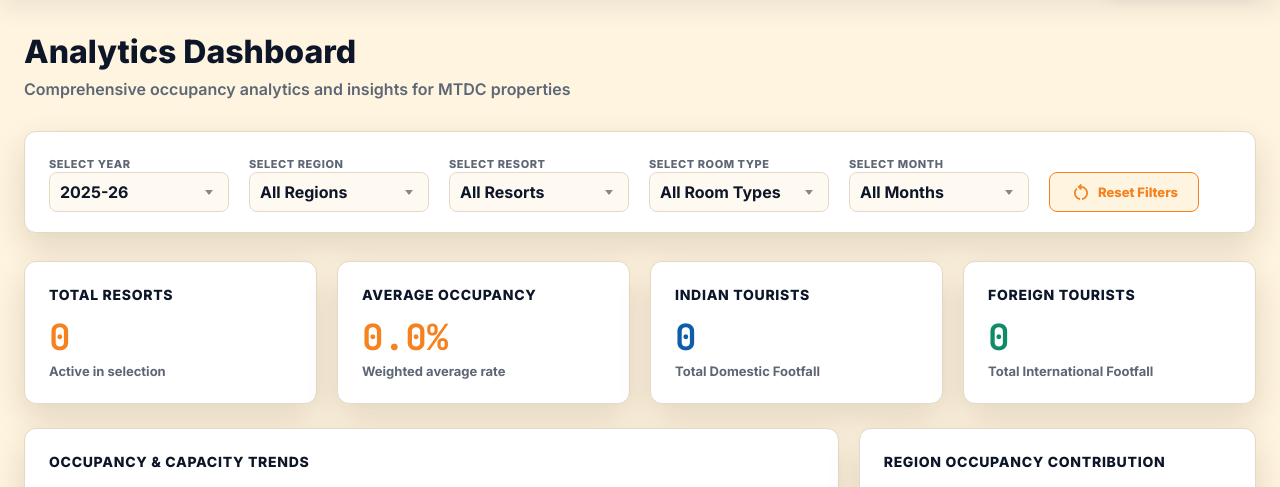
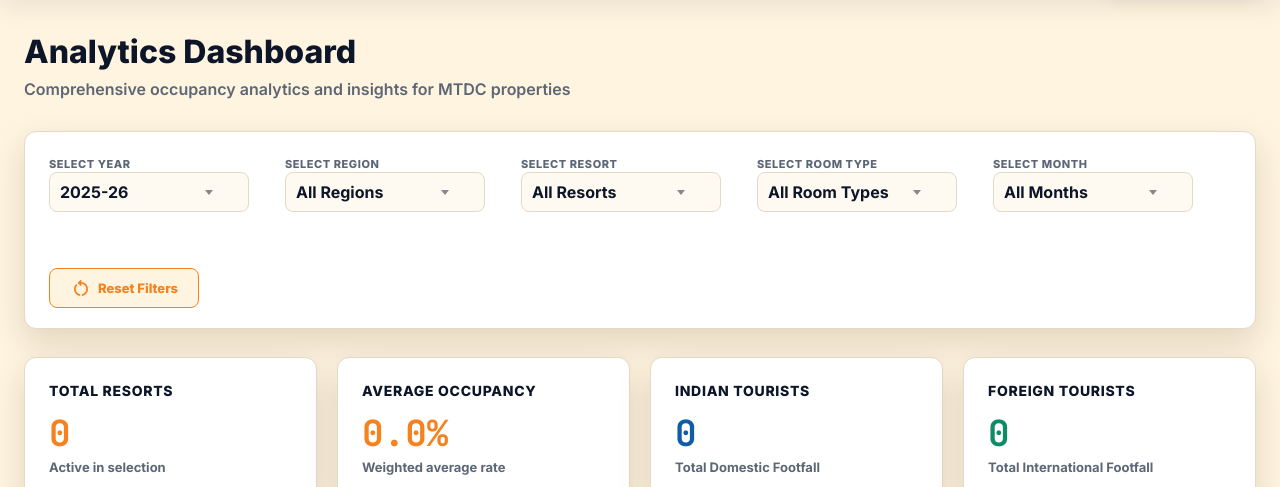
Before and after one commit to ankushjadhav-rottengrapes/MTDC, a Django app: page /analytics/ in a window 1280 px wide. Shown: the part 62-549 px from the top of the page. Run offline with Django 5.2, Linux system fonts and the light colour scheme; the visitor is signed in with stand-in values (Sample User, id 1); data that the repository does not hold is empty; some libraries are stand-ins or nearby versions.

Commit message:
ui filters updates

```diff
--- a/MTDC/Core/templates/analytics.html
+++ b/MTDC/Core/templates/analytics.html
@@ -409,7 +409,7 @@
         .filters-bar {
             display: flex;
             flex-wrap: wrap;
-            gap: 20px;
+            gap: 56px;
             background: var(--surface);
             padding: 20px 24px;
             border: 1px solid var(--line);
@@ -445,7 +445,7 @@
             background-color: var(--cream-2) !important;
             color: var(--navy) !important;
             font-weight: 700 !important;
-            min-width: 180px !important;
+            min-width: 200px !important;
             outline: none !important;
             display: flex !important;
             align-items: center !important;
```
